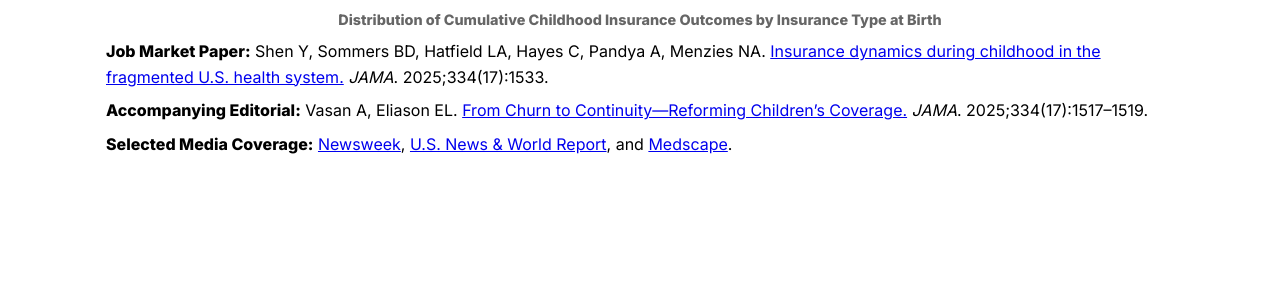
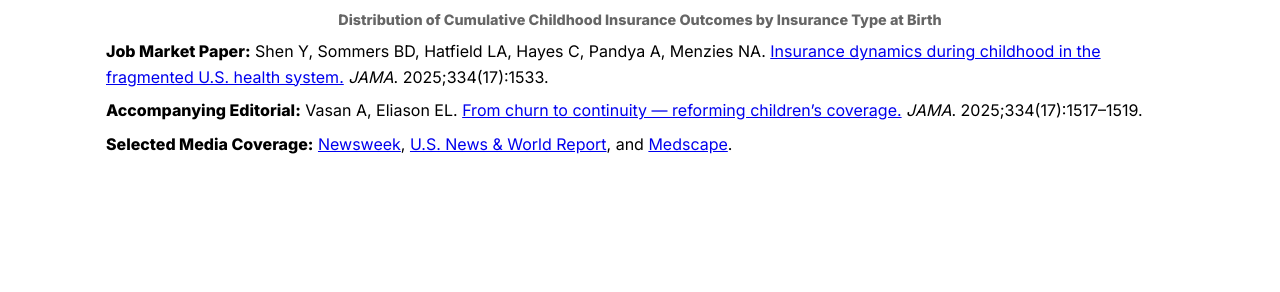
Before and after one commit to yshen11/yeshen-site, a Jekyll site: the page built from index.md, in a window 1280 px wide and 900 px high, scrolled down 918 px. Shown: the part 533-825 px from the top of the window. Built offline with Jekyll 4.4.1, drawn with Linux system fonts in a browser that asks for light colours.

```diff
--- a/index.md
+++ b/index.md
@@ -65,7 +65,7 @@ title: Home
         <strong class="refs__label">Accompanying Editorial:</strong>
         Vasan A, Eliason EL.
         <a class="refs__link" href="https://jamanetwork.com/journals/jama/article-abstract/2839304" target="_blank" rel="noopener">
-          From Churn to Continuity—Reforming Children’s Coverage.</a>
+          From churn to continuity — reforming children’s coverage.</a>
         <i>JAMA</i>. 2025;334(17):1517–1519.
       </div>
 
```
